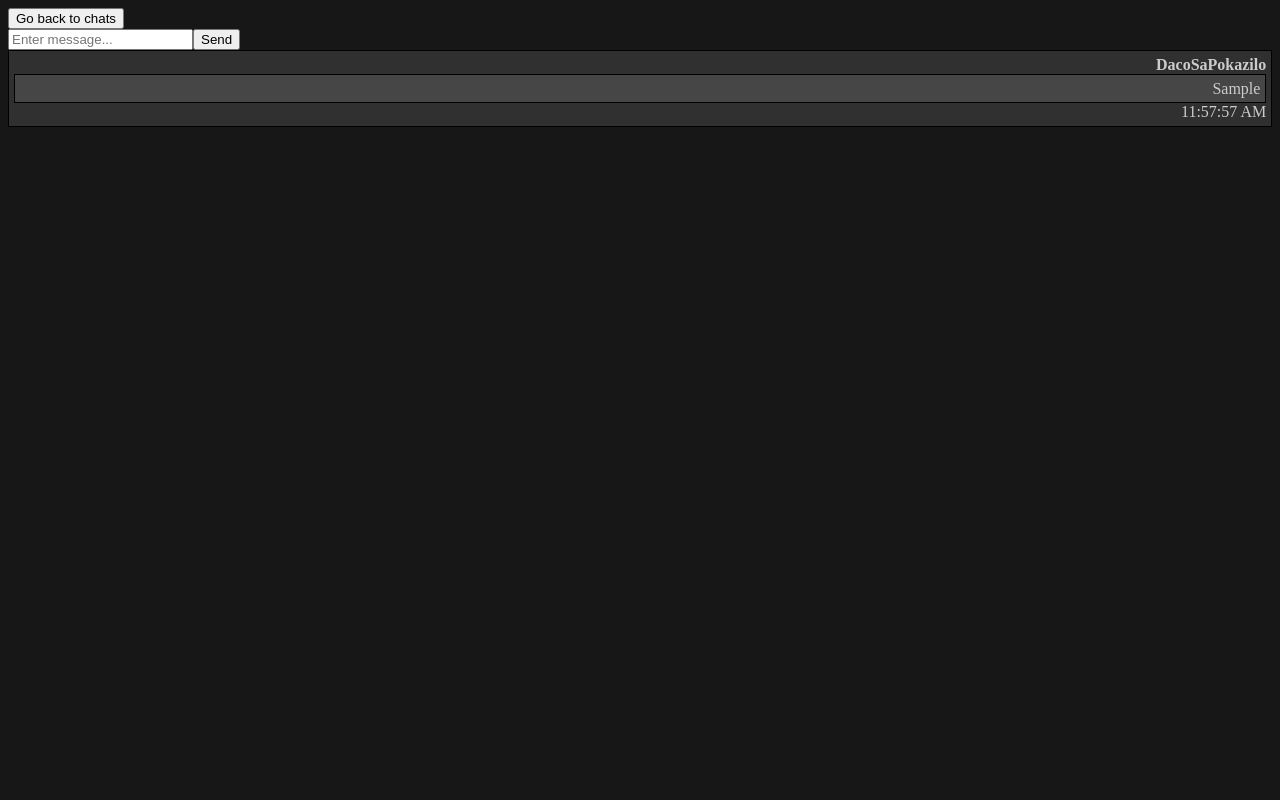
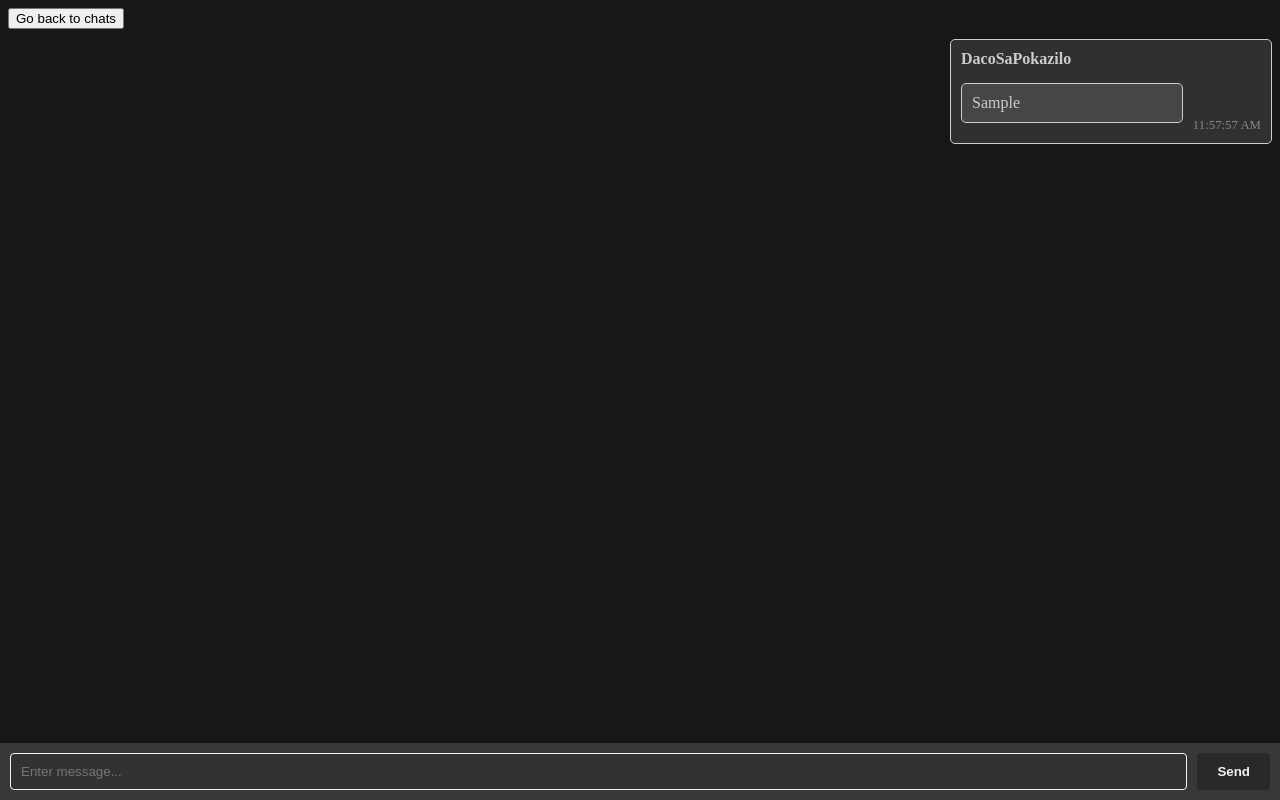
Before and after one commit to Vladkozabiacik/reactodp, a React (Create React App) app in the folder frontend/: page /chat/1 in a window 1280 px wide. Both pictures are taken after typing "Sample" into the empty fields and a click on the input "Send". Built offline with nearby package versions, Linux system fonts and the light colour scheme; no server answers.

Commit message:
pretified chat

```diff
--- a/frontend/src/App.js
+++ b/frontend/src/App.js
@@ -7,14 +7,14 @@ import Chat from './Components/Chat';
 
 const App = () => {
   const [authToken, setAuthToken] = useState(null);
-  const [loading, setLoading] = useState(true); // For loading state
+  const [loading, setLoading] = useState(true);
 
   useEffect(() => {
     const token = localStorage.getItem('authToken');
     if (token) {
       setAuthToken(token);
     }
-    setLoading(false); // Set loading to false once useEffect is done
+    setLoading(false);
   }, []);
 
   const handleLogin = (token) => {
@@ -43,7 +43,6 @@ const App = () => {
         />
       </Routes>
     </Router>
-
   );
 };
 
--- /dev/null
+++ b/frontend/src/Components/Chat.css
@@ -0,0 +1,36 @@
+/* ChatMessage.css */
+
+.message {
+    margin: 10px 0;
+    padding: 10px;
+    border: 1px solid #ccc;
+    border-radius: 5px;
+    width: 300px;
+    /* Adjust the width as needed */
+}
+
+.username-message {
+    font-weight: bold;
+    margin-bottom: 5px;
+}
+
+.message-helper {
+    flex: 1;
+    margin-right: 10px;
+    overflow-wrap: break-word;
+    word-wrap: break-word;
+    hyphens: auto;
+    max-width: 100%;
+    overflow: hidden;
+    text-overflow: ellipsis;
+}
+
+.timestamp {
+    font-size: 0.8em;
+    color: #888;
+    white-space: nowrap;
+}
+
+.chat-wrapper {
+    margin-bottom: var(--send-message-height);
+}
--- a/frontend/src/Components/Chat.js
+++ b/frontend/src/Components/Chat.js
@@ -2,22 +2,19 @@ import React, { useState, useEffect } from 'react';
 import { Link, useParams } from 'react-router-dom';
 import ChatInput from './ChatInput';
 import ChatMessage from './ChatMessage';
-
-
+import './Chat.css';
 const Chat = () => {
   const { chat_id } = useParams();
-  const [ws, setWs] = useState(null); // State to hold the WebSocket instance
+  const [ws, setWs] = useState(null);
   const [state, setState] = useState({
-    conversation_id: chat_id || null, // Use chat_id as conversation_id
+    conversation_id: chat_id || null,
     user_id: null,
     name: null,
     messages: [],
   });
 
-
   useEffect(() => {
     if (chat_id) {
-      // Logic that depends on chat_id
       const cookies = document.cookie.split(';');
       let username = null;
       let user_id = null;
@@ -36,7 +33,7 @@ const Chat = () => {
         name: username || 'DacoSaPokazilo'
       }));
 
-      const URL = `ws://localhost:3030?conversation_id=${chat_id}`;
+      const URL = `ws://10.1.3.183:3030?conversation_id=${chat_id}`;
       const wsInstance = new WebSocket(URL);
       setWs(wsInstance);
 
@@ -76,7 +73,6 @@ const Chat = () => {
       };
     }
   }, [ws, state.conversation_id, state.user_id]);
-
 
   const loadMessage = message => {
     setState(prevState => ({
@@ -127,10 +123,11 @@ const Chat = () => {
         ws={ws}
         onSubmitMessage={messageString => submitMessage(messageString)}
       />
+      <div className='chat-wrapper'>
       {reversedMessages.map((message, index) => {
         const isUserSender = message.user_id === user_id;
           return (
-          <div key={index} style={{ textAlign: isUserSender ? 'right' : 'left' }}>
+            <div key={index} style={{display: 'flex', justifyContent: isUserSender ? 'end' : 'start' }}>
               <ChatMessage
                 message={message.content}
                 name={message.username}
@@ -140,6 +137,7 @@ const Chat = () => {
           );
       })}
       </div>
+    </div>
   );
 };
 
--- /dev/null
+++ b/frontend/src/Components/ChatInput.css
@@ -0,0 +1,47 @@
+
+:root {
+  --send-message-height: 56px;
+}
+.send-message {
+    position: fixed;
+    bottom: 0;
+    left: 0;
+    width: 100%;
+    background-color: #383838;
+    padding: 10px;
+    box-shadow: 0 -2px 5px rgba(0,0,0,0.1);
+    display: flex;
+    justify-content: space-between;
+    align-items: center;
+    box-sizing: border-box;
+  }
+
+  .send-message form {
+    width: 100%;
+    display: flex;
+  }
+
+  .send-message input[type="text"] {
+    flex: 1;
+    padding: 10px;
+    border: 1px solid #f3f3f3;
+    background-color: #323232;
+    color: rgb(202, 202, 202);
+    border-radius: 4px;
+    margin-right: 10px;
+    box-sizing: border-box;
+  }
+
+  .send-message input[type="submit"] {
+    padding: 10px 20px;
+    background-color: #292929;
+    color: #f3f3f3;
+    font-weight: bold;
+    border: none;
+    border-radius: 4px;
+    cursor: pointer;
+  }
+
+  .send-message input[type="submit"]:hover {
+    background-color: #0056b3;
+  }
--- a/frontend/src/Components/ChatInput.js
+++ b/frontend/src/Components/ChatInput.js
@@ -1,6 +1,6 @@
-import React, { Component } from 'react'
-import PropTypes from 'prop-types'
-
+import React, { Component } from 'react';
+import PropTypes from 'prop-types';
+import './ChatInput.css';
 class ChatInput extends Component {
   static propTypes = {
     onSubmitMessage: PropTypes.func.isRequired,
@@ -11,6 +11,7 @@ class ChatInput extends Component {
 
   render() {
     return (
+      <div className='send-message'>
         <form
           action="."
           onSubmit={e => {
@@ -28,6 +29,7 @@ class ChatInput extends Component {
           />
           <input type="submit" value={'Send'} />
         </form>
+      </div>
     )
   }
 }
--- a/frontend/src/Components/ChatList.js
+++ b/frontend/src/Components/ChatList.js
@@ -1,5 +1,6 @@
 import React, { useState, useEffect } from 'react';
 import ChatCard from './ChatCard.js';
+
 const ChatList = () => {
     const [chats, setChats] = useState([]);
     const [newChatId, setNewChatId] = useState('');
@@ -24,7 +25,7 @@ const ChatList = () => {
         }
         setUserId(id);
 
-        fetch(`http://localhost:3001/chats?userId=${id}`)
+        fetch(`http://10.1.3.183:3001/chats?userId=${id}`)
             .then(response => response.json())
             .then(data => setChats(data))
             .catch(error => console.error('Error fetching chats:', error));
@@ -36,7 +37,7 @@ const ChatList = () => {
             return;
         }
 
-        fetch(`http://localhost:3001/users/${userId}/chats`, {
+        fetch(`http://10.1.3.183:3001/users/${userId}/chats`, {
             method: 'POST',
             headers: {
                 'Content-Type': 'application/json',
--- a/frontend/src/Components/ChatMessage.css
+++ b/frontend/src/Components/ChatMessage.css
@@ -12,3 +12,9 @@ p {
     padding: 0.3rem;
     border: 1px solid black;
 }
+
+.message-content {
+    display: flex;
+    justify-content: center;
+    align-items: end;
+}
--- a/frontend/src/Components/Login.js
+++ b/frontend/src/Components/Login.js
@@ -9,8 +9,8 @@ const Login = ({ onLogin }) => {
     const handleFormSubmit = async (e) => {
         e.preventDefault();
         try {
-            const url = isRegistering ? 'http://localhost:3001/register' : 'http://localhost:3001/login';
-            const body = isRegistering ? { username, email, password } : { email, password };
+            const url = isRegistering ? 'http://10.1.3.183:3001/register' : 'http://10.1.3.183:3001/login'; // Update the URL here
+            const body = isRegistering ? { username, email, password } : { email, password }; // Assuming 'username' is required only for registration
             const response = await fetch(url, {
                 method: 'POST',
                 headers: {
```
Also changed, not shown: 1 other file (tests, documents, lock files or other folders). Lines whose indentation alone changed are shown as unchanged.
